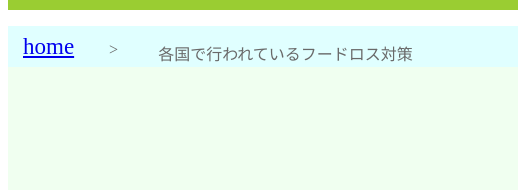
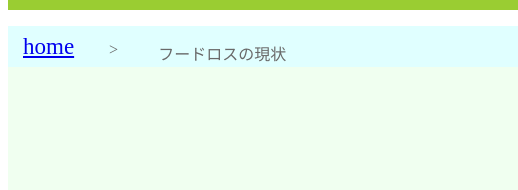
Before and after one commit to oginao/ogiffod.github.io, a plain HTML site: page index.html in a window 1280 px wide. Shown: the part 274-464 px from the top of the page, 0-518 px from the left. Drawn offline with Linux system fonts and the light colour scheme.

Commit message:
Update index.html

```diff
--- a/index.html
+++ b/index.html
@@ -45,7 +45,7 @@
       </div>
       <ul class="header-2-list">
         <li>></li>
-        <li>各国で行われているフードロス対策</li>
+        <li>フードロスの現状</li>
       </ul>
     </div>
 
```
